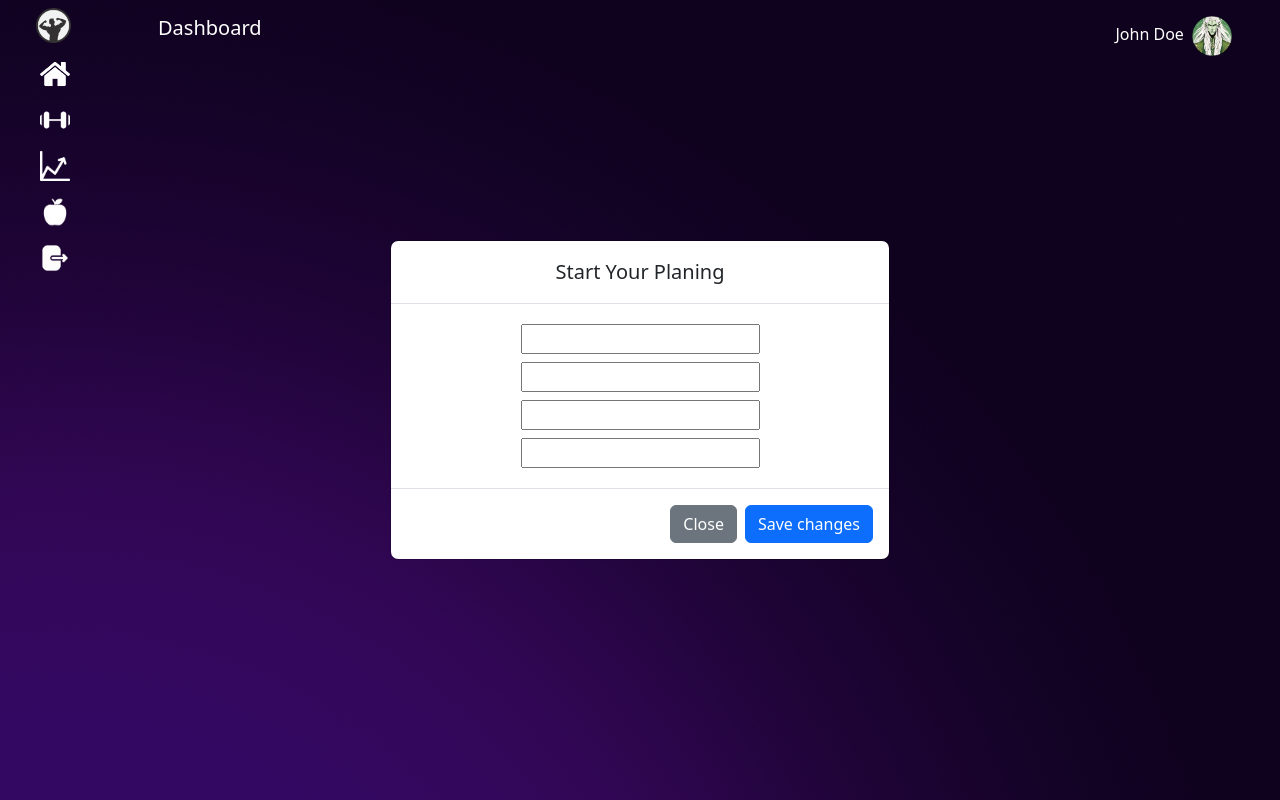
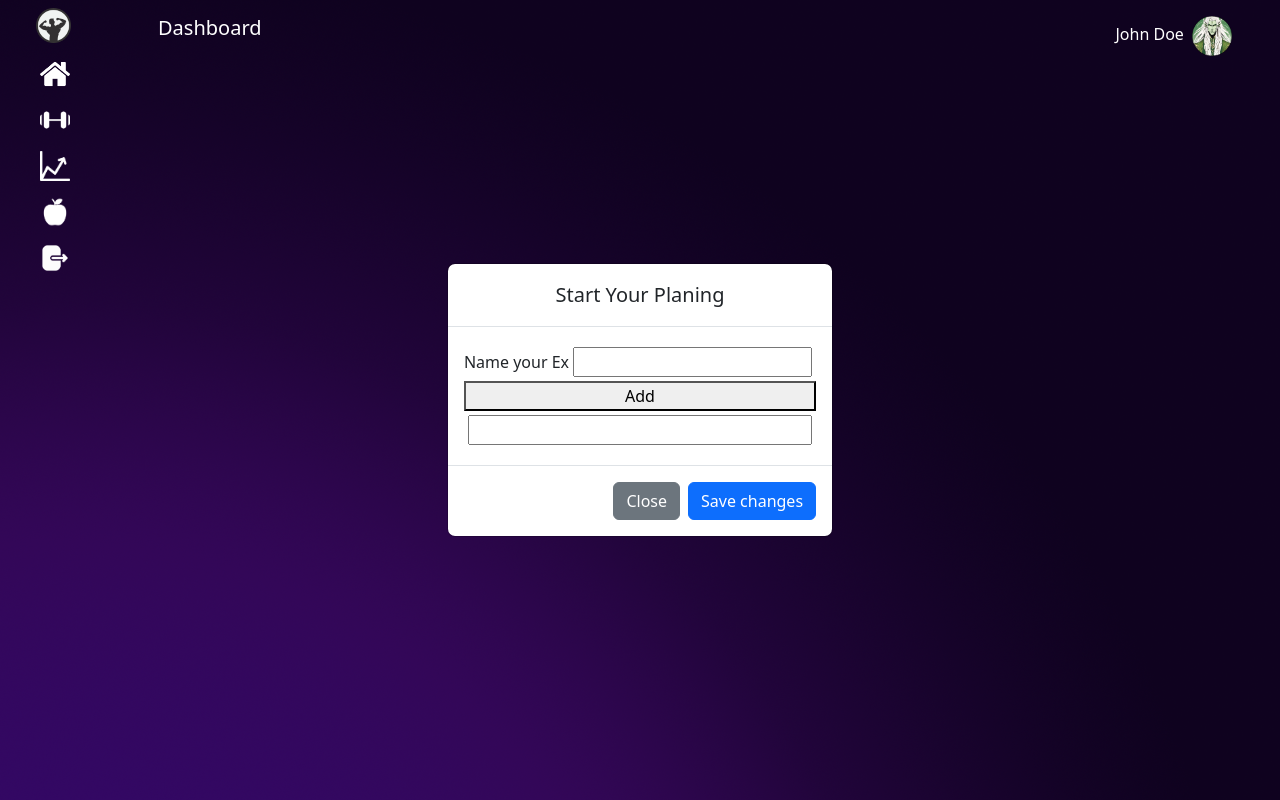
Before and after one commit to CodeITLab/fit_track_frontend_app, a Vue app: page /dashboard in a window 1280 px wide. Both pictures are taken after a click on the button 786 px from the left and 424 px from the top of the page. Built offline with nearby package versions, Linux system fonts and the light colour scheme.

Commit message:
modal-input

```diff
--- a/src/components/day-card-component/DayCard.vue
+++ b/src/components/day-card-component/DayCard.vue
@@ -1,20 +1,20 @@
 <script lang="ts">
-import { defineComponent,} from "vue";
+import { defineComponent } from "vue";
 export default defineComponent({
   name: "DayCard",
   data() {
     return {
-            modalShow: false
-        }
+      modalShow: false,
+    };
   },
   methods: {
-        open(){
+    open() {
       this.modalShow = true;
     },
-        close(){
+    close() {
       this.modalShow = false;
-        }
-    }
+    },
+  },
 });
 </script>
 
@@ -33,7 +33,8 @@ export default defineComponent({
     />
   </button>
 
-  <div v-if="modalShow"
+  <div
+    v-if="modalShow"
     class="modal fade show d-flex justify-content-center align-items-center"
     id="exampleModal"
     tabindex="-1"
@@ -48,14 +49,23 @@ export default defineComponent({
         </div>
         <div class="modal-body d-flex flex-column">
           <form action="">
-            <input class="m-1" type="text" placeholder="">
-            <input class="m-1" type="text" placeholder="">
-            <input class="m-1" type="text" placeholder="">
-            <input class="m-1" type="text" placeholder="">
+            <label for="Name your Ex">Name your Ex</label>
+            <input class="m-1" type="text" placeholder="" />
+            <!-- <label for="Day 1">Day one</label>
+            <input class="m-1" type="text" placeholder="" />
+            <input class="m-1" type="text" placeholder="" />
+            <input class="m-1" type="text" placeholder="" /> -->
           </form>
+          <button>Add</button>
+          <input class="m-1" type="text" placeholder="" />
         </div>
         <div class="modal-footer">
-          <button @click="close()" type="button" class="btn btn-secondary" data-dismiss="modal">
+          <button
+            @click="close()"
+            type="button"
+            class="btn btn-secondary"
+            data-dismiss="modal"
+          >
             Close
           </button>
           <button type="button" class="btn btn-primary">Save changes</button>
--- a/src/views/DashboardView.vue
+++ b/src/views/DashboardView.vue
@@ -5,13 +5,9 @@ import { defineComponent } from "vue";
 import SideNavbar from "@/components/side-navbar/SideNavbar.vue";
 import DayCard from "../components/day-card-component/DayCard.vue";
 
-
 export default defineComponent({
   name: "DashboardView",
-  components: { SideNavbar,DayCard },
-  props: {
-    visible: Boolean,
-  },
+  components: { SideNavbar, DayCard },
 });
 </script>
 <template>
```
Lines whose indentation alone changed are shown as unchanged.
